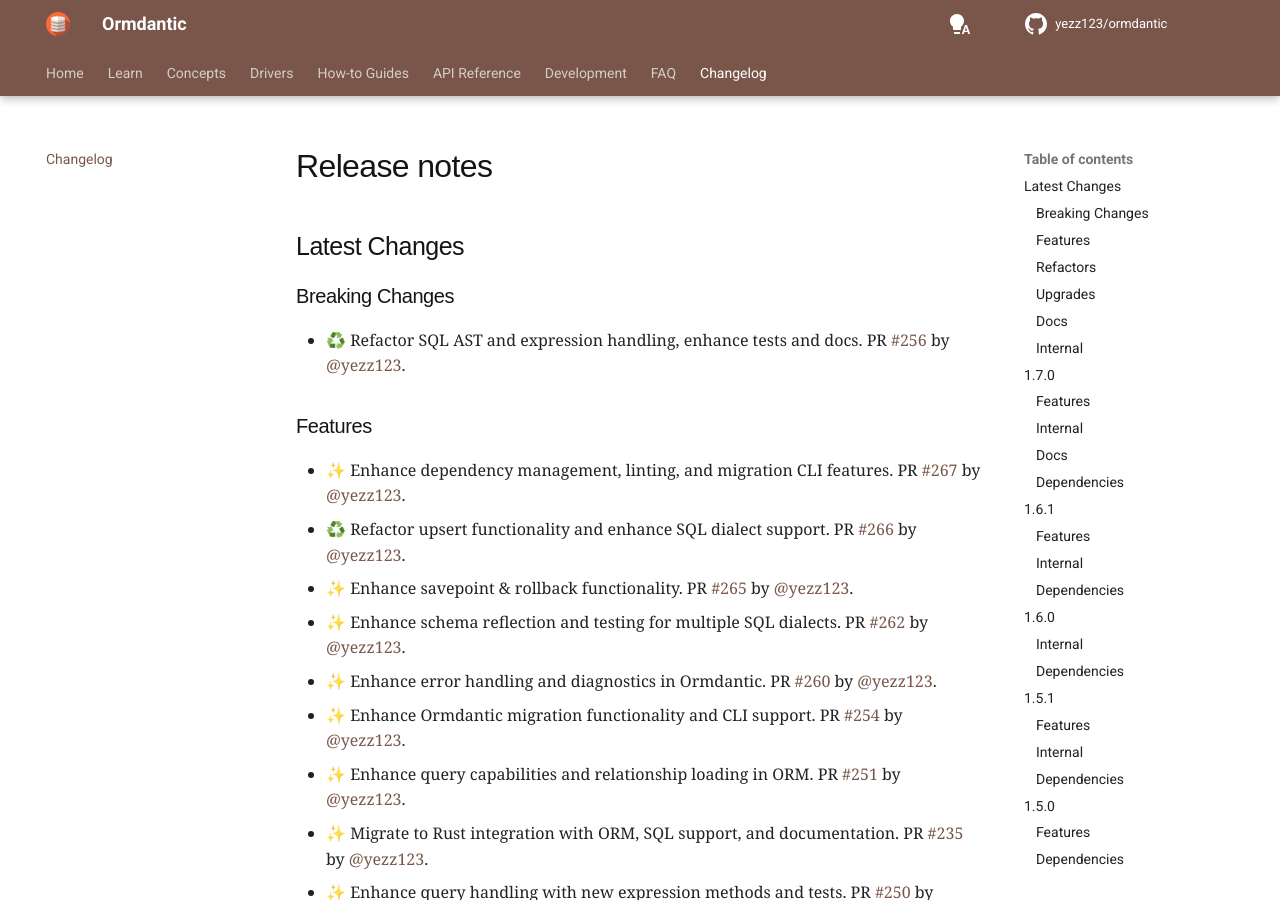
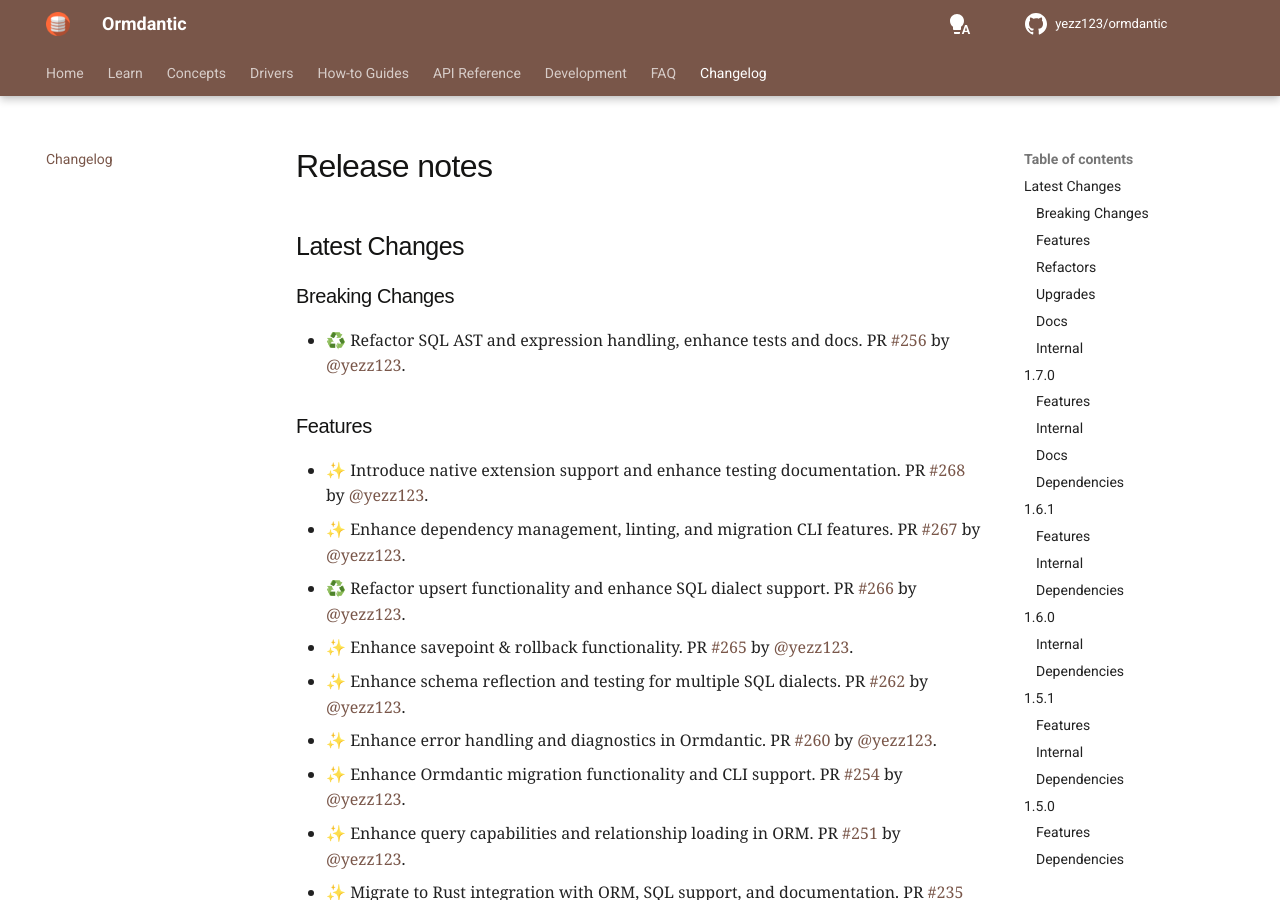
Before and after one commit to yezz123/ormdantic, an MkDocs documentation site: the page built from docs/release.md, in a window 1280 px wide and 900 px high. Built offline with MkDocs 1.6.1 and Material for MkDocs 9.7.7, drawn with Linux system fonts in a browser that asks for light colours; comment, search, counter and statistics services are not loaded.

Commit message:
📝 Update release notes
[skip ci]

```diff
--- a/docs/release.md
+++ b/docs/release.md
@@ -8,6 +8,7 @@
 
 ### Features
 
+* ✨ Introduce native extension support and enhance testing documentation. PR [#268](https://github.com/yezz123/ormdantic/pull/268) by [@yezz123](https://github.com/yezz123).
 * ✨ Enhance dependency management, linting, and migration CLI features. PR [#267](https://github.com/yezz123/ormdantic/pull/267) by [@yezz123](https://github.com/yezz123).
 * ♻️ Refactor upsert functionality and enhance SQL dialect support. PR [#266](https://github.com/yezz123/ormdantic/pull/266) by [@yezz123](https://github.com/yezz123).
 * ✨ Enhance savepoint & rollback functionality. PR [#265](https://github.com/yezz123/ormdantic/pull/265) by [@yezz123](https://github.com/yezz123).
```
